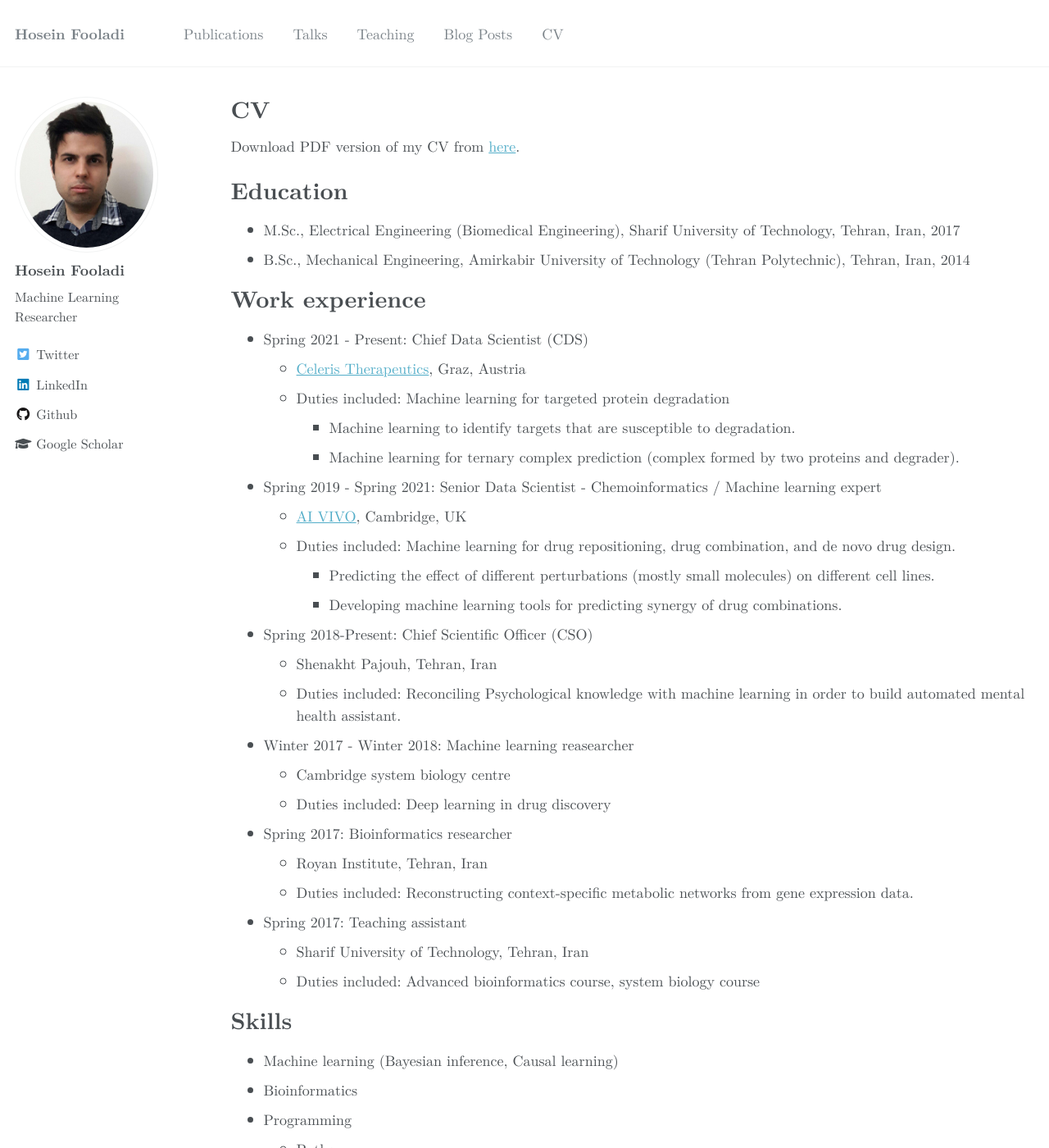
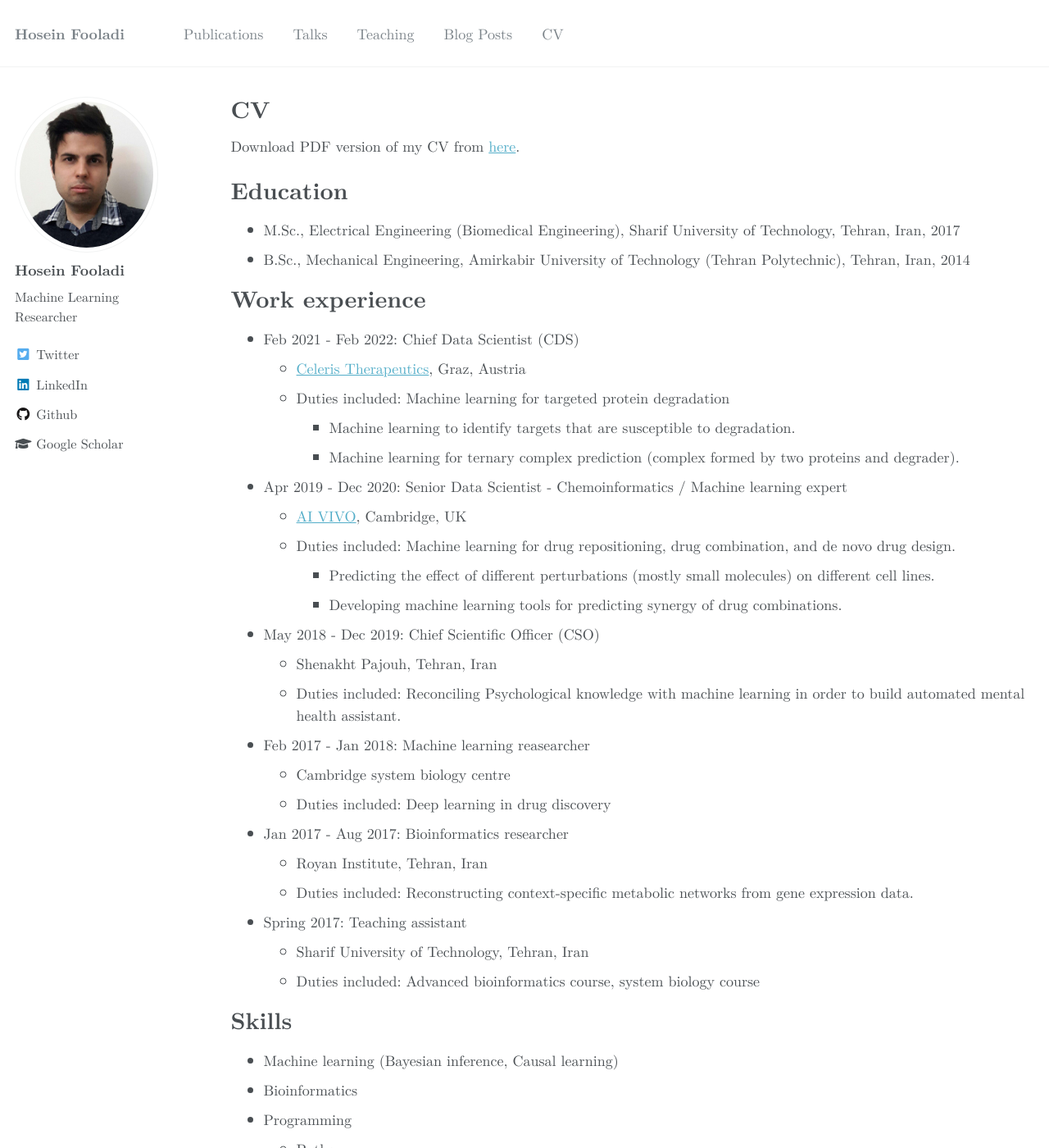
Before and after one commit to HFooladi/HFooladi.github.io, a Jekyll site: the page built from _pages/cv.md, in a window 1280 px wide and 1400 px high. Shown: the whole window at 82% size. Built offline with Jekyll 4.4.1, drawn with Linux system fonts in a browser that asks for light colours; some web fonts are replaced.

Commit message:
update cv

```diff
--- a/_pages/cv.md
+++ b/_pages/cv.md
@@ -17,27 +17,27 @@ Education
 
 Work experience
 ======
-* Spring 2021 - Present: Chief Data Scientist (CDS)
+* Feb 2021 - Feb 2022: Chief Data Scientist (CDS)
   * [Celeris Therapeutics](https://celeristx.com/), Graz, Austria
   * Duties included: Machine learning for targeted protein degradation
     * Machine learning to identify targets that are susceptible to degradation.
     * Machine learning for ternary complex prediction (complex formed by two proteins and degrader).
 
-* Spring 2019 - Spring 2021: Senior Data Scientist - Chemoinformatics / Machine learning expert
+* Apr 2019 - Dec 2020: Senior Data Scientist - Chemoinformatics / Machine learning expert
   * [AI VIVO](http://www.aivivo.co/), Cambridge, UK
   * Duties included: Machine learning for drug repositioning, drug combination, and de novo drug design.
     * Predicting the effect of different perturbations (mostly small molecules) on different cell lines.
     * Developing machine learning tools for predicting synergy of drug combinations.
 
-* Spring 2018-Present: Chief Scientific Officer (CSO)
+* May 2018 - Dec 2019: Chief Scientific Officer (CSO)
   * Shenakht Pajouh, Tehran, Iran
   * Duties included: Reconciling Psychological knowledge with machine learning in order to build automated mental health assistant.
 
-* Winter 2017 - Winter 2018: Machine learning reasearcher
+* Feb 2017 - Jan 2018: Machine learning reasearcher
   * Cambridge system biology centre
   * Duties included: Deep learning in drug discovery
 
-* Spring 2017: Bioinformatics researcher
+* Jan 2017 - Aug 2017: Bioinformatics researcher
   * Royan Institute, Tehran, Iran
   * Duties included: Reconstructing context-specific metabolic networks from gene expression data.
 
```
